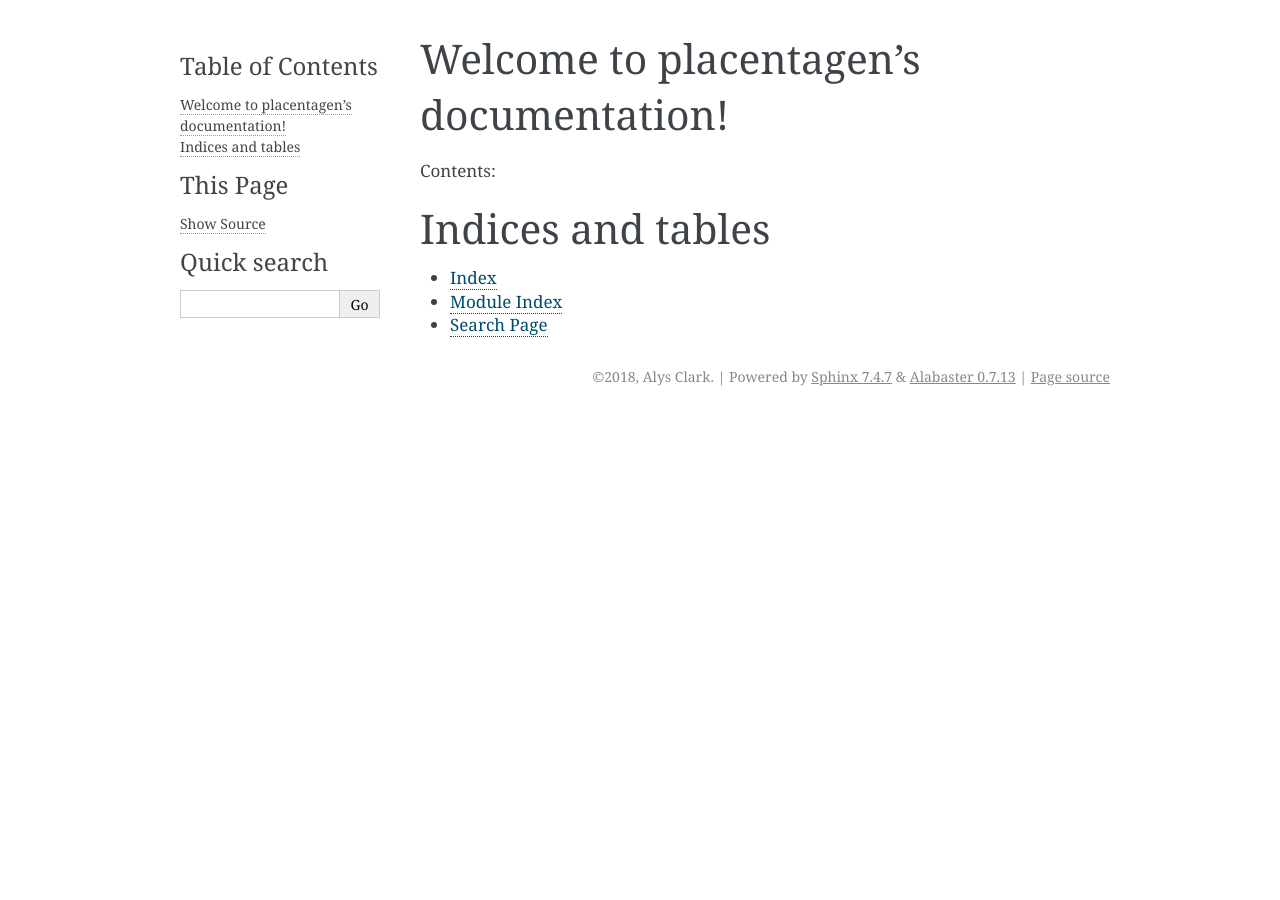
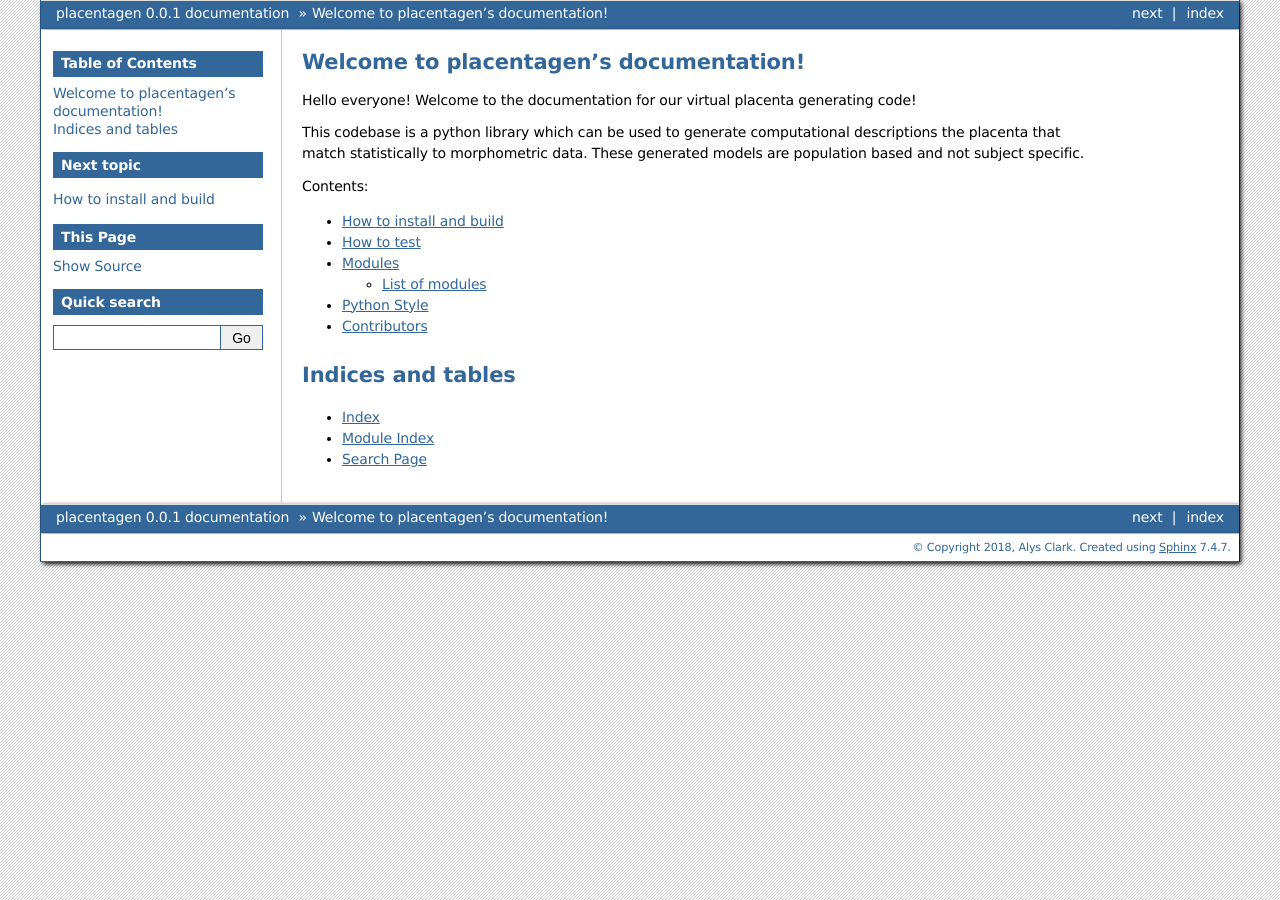
Before and after one commit to VirtualPregnancy/placentagen, a Sphinx documentation site: the page built from docs/index.rst, in a window 1280 px wide. Built offline with Sphinx 7.4.7, drawn with Linux system fonts in a browser that asks for light colours.

Commit message:
initial documentation framework

```diff
--- /dev/null
+++ b/docs/Modules/generate_shapes.rst
@@ -0,0 +1,6 @@
+===============
+Generate Shapes
+===============
+
+.. automodule:: placentagen.generate_shapes
+   :members:
--- /dev/null
+++ b/docs/building.rst
@@ -0,0 +1,2 @@
+How to install and build
+************************
--- a/docs/conf.py
+++ b/docs/conf.py
@@ -16,9 +16,11 @@
 # add these directories to sys.path here. If the directory is relative to the
 # documentation root, use os.path.abspath to make it absolute, like shown here.
 #
-# import os
-# import sys
-# sys.path.insert(0, os.path.abspath('.'))
+import os
+import sys
+
+sys.path.insert(0, os.path.abspath('../source'))
+
 
 # -- General configuration ------------------------------------------------
 
@@ -122,8 +124,7 @@ todo_include_todos = True
 
 # The theme to use for HTML and HTML Help pages.  See the documentation for
 # a list of builtin themes.
-#
-html_theme = 'alabaster'
+html_theme = 'bizstyle'
 
 # Theme options are theme-specific and customize the look and feel of a theme
 # further.  For a list of options available for each theme, see the
--- /dev/null
+++ b/docs/contributors.rst
@@ -0,0 +1,5 @@
+============
+Contributors
+============
+- Alys Clark (Auckland Bioengineering Institute, University of Auckland, New Zealand)
+- Win Min Tun (Auckland Bioengineering Institute, University of Auckland, New Zealand)
--- a/docs/index.rst
+++ b/docs/index.rst
@@ -6,11 +6,20 @@
 Welcome to placentagen's documentation!
 =======================================
 
+Hello everyone! Welcome to the documentation for our virtual placenta generating code!
+
+This codebase is a python library which can be used to generate computational descriptions the placenta that match statistically to morphometric data. These generated models are population based and not subject specific.
+
 Contents:
 
 .. toctree::
    :maxdepth: 2
 
+   building
+   testing
+   modules
+   pythonstyle
+   contributors
 
 
 Indices and tables
--- /dev/null
+++ b/docs/modules.rst
@@ -0,0 +1,11 @@
+=======
+Modules
+=======
+
+List of modules
+===============
+
+.. toctree::
+   :maxdepth: 1
+
+   Modules/generate_shapes
--- /dev/null
+++ b/docs/pythonstyle.rst
@@ -0,0 +1,3 @@
+============
+Python Style
+============
--- /dev/null
+++ b/docs/testing.rst
@@ -0,0 +1,2 @@
+How to test
+***********
```
Also changed, not shown: source/placentagen/__init__.py (+4 -24 lines), source/placentagen/generate_shapes.py (+29 -2 lines).
